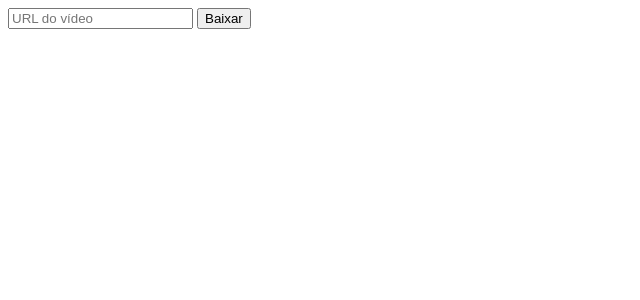
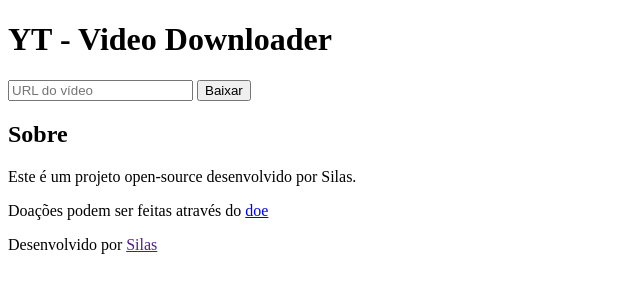
Before and after one commit to Silas-ER/yt_video_downloader, a Flask app: page / in a window 1280 px wide. Shown: the top 300 px of the page, without its empty margins (0-640 px from the left). Run offline with Flask 3, Linux system fonts and the light colour scheme.

Commit message:
feat: criação da página de doações

```diff
--- a/app.py
+++ b/app.py
@@ -17,7 +17,7 @@ def home():
 def download():
     video_url = request.form.get('url')
     if not video_url:
-        flash('Please enter a valid URL', 'error')
+        flash('Por favor insira uma URL válida!', 'error')
         return redirect(url_for('home'))
     try:
         yt = YouTube(video_url)
@@ -28,5 +28,9 @@ def download():
         filename = yt.title + '.mp4'
         return send_file(buffer, as_attachment=True, download_name=filename, mimetype='video/mp4')
     except Exception as e:
-        flash(f'An error occurred while downloading the video, {str(e)}', 'error')
+        flash(f'Ocorreu um erro ao tentar baixar o video, {str(e)}', 'error')
         return redirect(url_for('home'))
+
+@app.route('/doacoes', methods=['GET'])
+def doacoes():
+    return render_template('doacoes.html')
--- a/templates/index.html
+++ b/templates/index.html
@@ -7,7 +7,10 @@
 </head>
 
 <body>
-    <header></header>
+    <header>
+        <h1>YT - Video Downloader</h1>
+    </header>
+
     <main>
         <section>
             <form method="POST" action="/download">
@@ -24,7 +27,22 @@
             {% endif %}
             {% endwith %}
         </section>
+
+        <!-- Como usar -->
+        <section>
+
+        </section>
+
+        <!-- Sobre -->
+        <section>
+            <h2>Sobre</h2>
+            <p>Este é um projeto open-source desenvolvido por Silas.</p>
+            <p>Doações podem ser feitas através do <a href="{{ url_for('doacoes') }}">doe</a></p>
+        </section>
     </main>
-    <footer></footer>
+
+    <footer>
+        <p>Desenvolvido por <a href="">Silas</a></p>
+    </footer>
 </body>
 </html>
```
Also changed, not shown: templates/doacoes.html (added, +26 -0 lines), README.md, static/images/qr_code.png (added).
